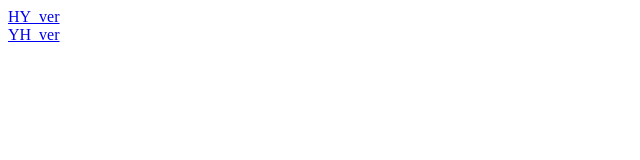
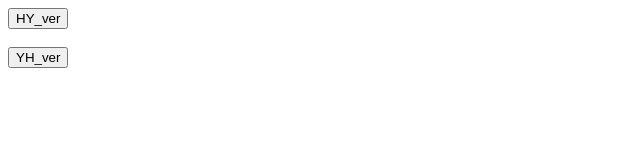
Before and after one commit to oz-team-jane/oz-landing, a plain HTML site: page index.html in a window 1280 px wide. Shown: the whole page, without its empty margins (0-640 px from the left). Drawn offline with Linux system fonts and the light colour scheme.

Commit message:
edit_indexV1

```diff
--- a/index.html
+++ b/index.html
@@ -6,7 +6,13 @@
     <title>Document</title>
   </head>
   <body>
-    <div><a href="HY_ver/index.html">HY_ver</a></div>
-    <div><a href="YH_ver/index.html">YH_ver</a></div>
+    <div>
+      <a href="HY_ver/index.html"><button>HY_ver</button></a>
+    </div>
+    <br />
+    <div>
+      <a href="YH_ver/index.html"><button>YH_ver</button></a>
+    </div>
+    <br />
   </body>
 </html>
```
